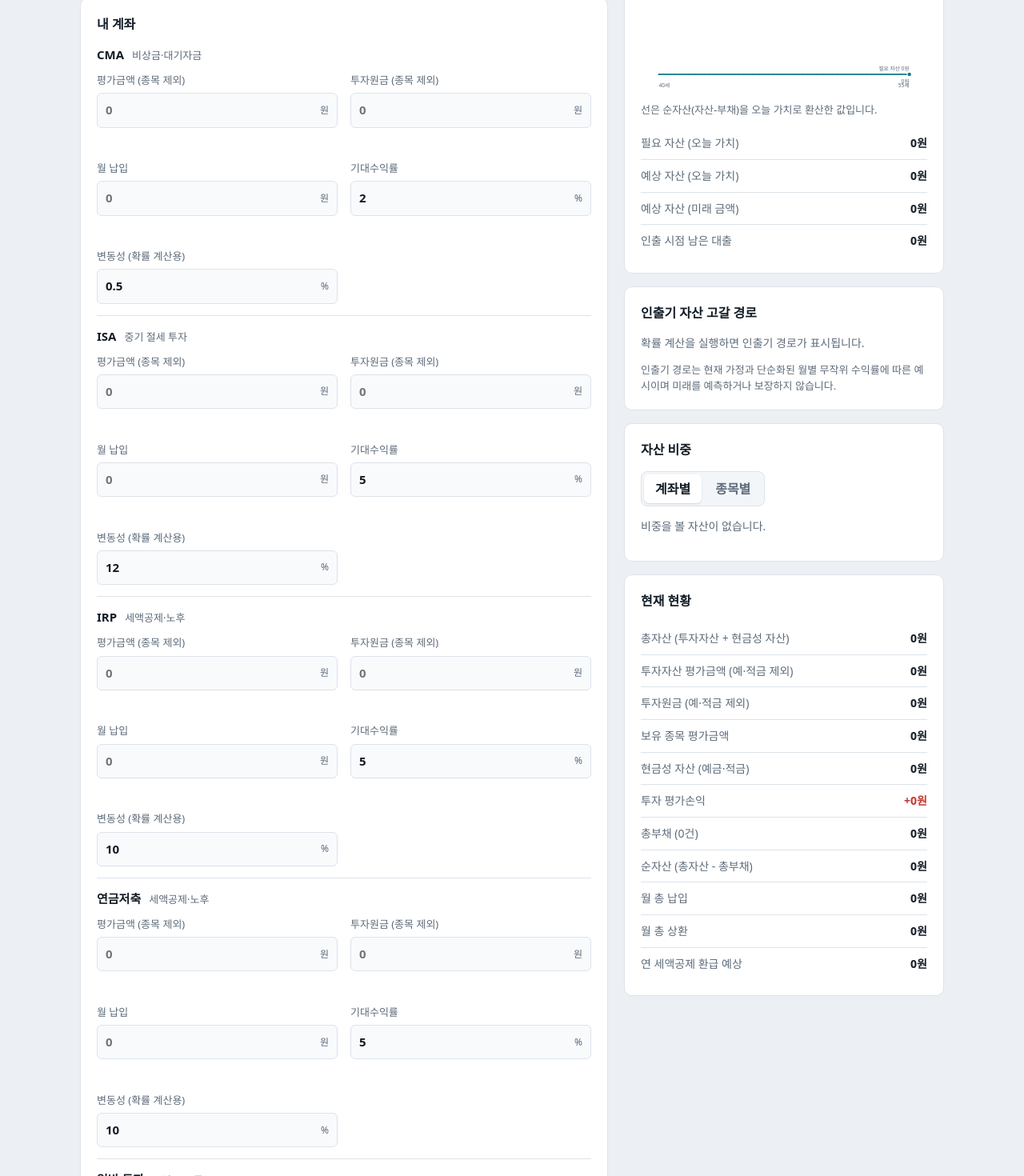
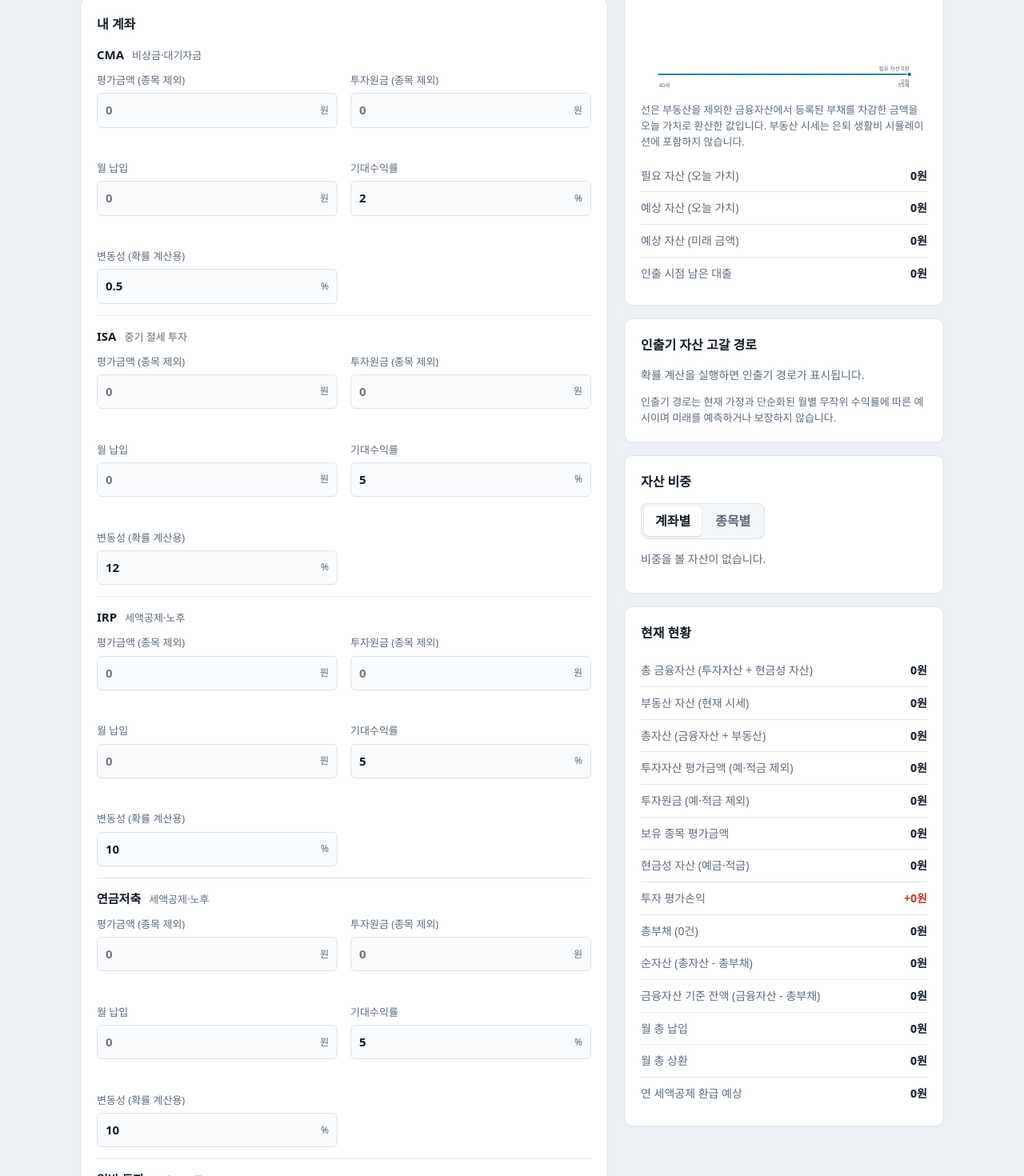
Before and after one commit to monicajeong-dev/portfolio-sim, a React (Vite) app: page / in a window 1280 px wide. Shown: the part 980-2450 px from the top of the page at 80% size. Built offline with nearby package versions, Linux system fonts and the light colour scheme.

Commit message:
Update App.tsx

```diff
--- a/App.tsx
+++ b/App.tsx
@@ -5,6 +5,7 @@ type Acc = { name: string; note: string; bal: number; principal: number; pmt: nu
 type Loan = { id: number; name: string; bal: number; rate: number; pay: number }
 type Holding = { id: number; name: string; acc: number; qty: number; avg: number; price: number; ret?: number; vol?: number }
 type Cash = { id: number; name: string; bal: number; pmt: number; rate: number }
+type Property = { id: number; name: string; value: number; note: string }
 type S = {
   stockPct: number; bondPct: number; cashPct: number;
   age: number; retireAge: number; endAge: number
@@ -13,6 +14,7 @@ type S = {
   loans: Loan[]
   holdings: Holding[]
   cash: Cash[]
+  properties: Property[]
   accs: Acc[]
 }
 
@@ -22,7 +24,7 @@ const DEFAULT: S = {
   age: 40, retireAge: 55, endAge: 90,
   monthly: 0, keep: 0, inflation: 3, wRet: 4,
   salary: 0, reinvest: true,
-  loans: [], holdings: [], cash: [],
+  loans: [], holdings: [], cash: [], properties: [],
   accs: [
     { name: 'CMA', note: '비상금·대기자금', bal: 0, principal: 0, pmt: 0, ret: 2 },
     { name: 'ISA', note: '중기 절세 투자', bal: 0, principal: 0, pmt: 0, ret: 5 },
@@ -53,7 +55,9 @@ const fmt = (v: number) => {
 function load(): S {
   try {
     const r = localStorage.getItem('sim-v3') // 초기 금액 0원 기본값 버전
-    return r ? { ...DEFAULT, ...JSON.parse(r), stockPct: JSON.parse(r).stockPct ?? 60, bondPct: JSON.parse(r).bondPct ?? 30, cashPct: JSON.parse(r).cashPct ?? 10 } : DEFAULT
+    if (!r) return DEFAULT
+    const parsed = JSON.parse(r)
+    return { ...DEFAULT, ...parsed, properties: Array.isArray(parsed.properties) ? parsed.properties : [], stockPct: parsed.stockPct ?? 60, bondPct: parsed.bondPct ?? 30, cashPct: parsed.cashPct ?? 10 }
   } catch { return DEFAULT }
 }
 
@@ -314,6 +318,11 @@ export default function App() {
   const addCash = () =>
     setS(o => ({ ...o, cash: [...o.cash, { id: Date.now(), name: `예·적금 ${o.cash.length + 1}`, bal: 0, pmt: 0, rate: 3 }] }))
   const delCash = (id: number) => setS(o => ({ ...o, cash: o.cash.filter(c => c.id !== id) }))
+  const setProperty = (id: number, k: keyof Property, v: string | number) =>
+    setS(o => ({ ...o, properties: o.properties.map(h => (h.id === id ? { ...h, [k]: v } : h)) }))
+  const addProperty = () =>
+    setS(o => ({ ...o, properties: [...o.properties, { id: Date.now(), name: `부동산 ${o.properties.length + 1}`, value: 0, note: '거주 주택' }] }))
+  const delProperty = (id: number) => setS(o => ({ ...o, properties: o.properties.filter(h => h.id !== id) }))
   const accStock = (i: number) => s.holdings.filter(h => h.acc === i).reduce((t, h) => t + hv(h), 0)
 
   const r = simulate(s)
@@ -330,8 +339,12 @@ export default function App() {
   const investmentBal = s.accs.reduce((t, a) => t + a.bal, 0) + stockVal
   const investmentPrin = s.accs.reduce((t, a) => t + a.principal, 0) + stockPrin
 
-  // 총자산 = 투자자산 + 현금성 자산
+  // 금융자산은 은퇴 시뮬레이션에서 사용할 수 있는 자산으로 계산합니다.
   const totalBal = investmentBal + cashTotal
+  // 부동산은 총자산·순자산에는 포함하지만, 매도/주택연금 등을 별도로 가정하지 않는 한
+  // 은퇴 생활비 시뮬레이션에는 포함하지 않습니다.
+  const propertyTotal = s.properties.reduce((t, p) => t + p.value, 0)
+  const grossAssets = totalBal + propertyTotal
   const totalPrin = investmentPrin + cashTotal
   const totalPmt = s.accs.reduce((t, a) => t + a.pmt, 0) + s.cash.reduce((t, c) => t + c.pmt, 0)
   const totalDebt = s.loans.reduce((t, l) => t + l.bal, 0)
@@ -340,11 +353,12 @@ export default function App() {
   // 투자 평가손익은 투자자산에 대해서만 계산
   const profit = investmentBal - investmentPrin
 
-  const byAcc = [...s.accs.map((a, i) => ({ label: a.name, value: a.bal + accStock(i) })), { label: '예·적금', value: cashTotal }]
+  const byAcc = [...s.accs.map((a, i) => ({ label: a.name, value: a.bal + accStock(i) })), { label: '예·적금', value: cashTotal }, ...s.properties.map(p => ({ label: p.name || '부동산', value: p.value }))]
   const byItem = [
     ...s.holdings.map(h => ({ label: h.name || '종목', value: hv(h) })),
     { label: '종목 외 계좌 잔액', value: s.accs.reduce((t, a) => t + a.bal, 0) },
     { label: '예·적금', value: cashTotal },
+    ...s.properties.map(p => ({ label: p.name || '부동산', value: p.value })),
   ]
   const stale = !!mc && mc.key !== JSON.stringify(s)
   const runMC = () => {
@@ -385,7 +399,7 @@ export default function App() {
       <section className="card backup-tools">
         <h2>백업 및 복원</h2>
         <div className="tool-row"><button className="btn" onClick={exportJSON}>JSON 백업 다운로드</button><label className="btn file-btn">JSON 백업 불러오기<input type="file" accept="application/json,.json" onChange={e => importJSON(e.target.files?.[0])} /></label></div>
-        {importError && <p className="warn">{importError}</p>}<p className="hint">다른 기기에서 이 파일을 불러오면 입력값을 복원할 수 있습니다. 백업 파일에는 금융 정보가 포함될 수 있으니 안전하게 보관하세요.</p>
+        {importError && <p className="warn">{importError}</p>}<p className="hint">다른 기기에서 이 파일을 불러오면 금융자산·부동산·부채 입력값을 복원할 수 있습니다. 백업 파일에는 금융 정보가 포함될 수 있으니 안전하게 보관하세요.</p>
       </section>
       <div className="layout">
         <main className="inputs">
@@ -510,6 +524,25 @@ export default function App() {
           </section>
 
           <section className="card">
+            <h2>부동산 자산 (은퇴 시뮬레이션 제외)</h2>
+            <p className="hint">거주 주택이나 투자용 부동산의 현재 시세를 입력하세요. 총자산·순자산과 자산 비중에는 포함되지만, 매도·주택연금·임대수익을 별도로 설정하지 않는 한 은퇴 생활비 충당 자산에는 포함하지 않습니다. 부동산 관련 대출은 아래 부채에 별도로 등록하세요.</p>
+            {s.properties.length === 0 && <p className="empty">등록된 부동산이 없습니다.</p>}
+            {s.properties.map(p => (
+              <div className="loan" key={p.id}>
+                <div className="loan-head">
+                  <input className="name-input" value={p.name} aria-label="부동산 이름" onChange={e => setProperty(p.id, 'name', e.target.value)} />
+                  <button className="btn-del" onClick={() => delProperty(p.id)}>삭제</button>
+                </div>
+                <div className="grid2">
+                  <Money label="현재 시세" value={p.value} onChange={v => setProperty(p.id, 'value', v)} />
+                  <label className="field"><span>용도 / 메모</span><input value={p.note} onChange={e => setProperty(p.id, 'note', e.target.value)} /></label>
+                </div>
+              </div>
+            ))}
+            <button className="btn" onClick={addProperty}>+ 부동산 추가</button>
+          </section>
+
+          <section className="card">
             <h2>부채</h2>
             {s.loans.length === 0 && <p className="empty">등록된 대출이 없습니다. 대출이 있다면 종류별로 추가하세요.</p>}
             {s.loans.map(l => (
@@ -580,7 +613,7 @@ export default function App() {
           <section className="card">
             <h2>{s.retireAge}세에 필요한 자산 vs 예상 자산</h2>
             <Chart pts={r.series} need={r.need} fan={mc?.fan} />
-            <small className="hint">선은 순자산(자산-부채)을 오늘 가치로 환산한 값입니다.</small>
+            <small className="hint">선은 부동산을 제외한 금융자산에서 등록된 부채를 차감한 금액을 오늘 가치로 환산한 값입니다. 부동산 시세는 은퇴 생활비 시뮬레이션에 포함하지 않습니다.</small>
             <dl className="stats">
               <div><dt>필요 자산 (오늘 가치)</dt><dd>{fmt(r.need)}</dd></div>
               <div><dt>예상 자산 (오늘 가치)</dt><dd>{fmt(r.assetReal)}</dd></div>
@@ -610,8 +643,16 @@ export default function App() {
             <h2>현재 현황</h2>
             <dl className="stats">
               <div>
-                <dt>총자산 (투자자산 + 현금성 자산)</dt>
+                <dt>총 금융자산 (투자자산 + 현금성 자산)</dt>
                 <dd>{won(totalBal)}</dd>
+              </div>
+              <div>
+                <dt>부동산 자산 (현재 시세)</dt>
+                <dd>{won(propertyTotal)}</dd>
+              </div>
+              <div>
+                <dt>총자산 (금융자산 + 부동산)</dt>
+                <dd>{won(grossAssets)}</dd>
               </div>
               <div>
                 <dt>투자자산 평가금액 (예·적금 제외)</dt>
@@ -641,6 +682,10 @@ export default function App() {
               </div>
               <div>
                 <dt>순자산 (총자산 - 총부채)</dt>
+                <dd>{won(grossAssets - totalDebt)}</dd>
+              </div>
+              <div>
+                <dt>금융자산 기준 잔액 (금융자산 - 총부채)</dt>
                 <dd>{won(totalBal - totalDebt)}</dd>
               </div>
               <div>
```
